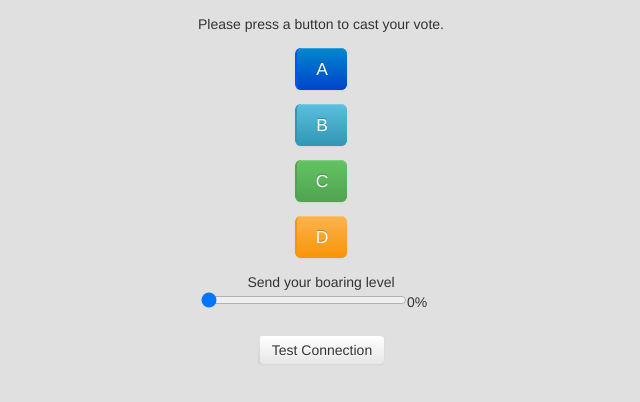
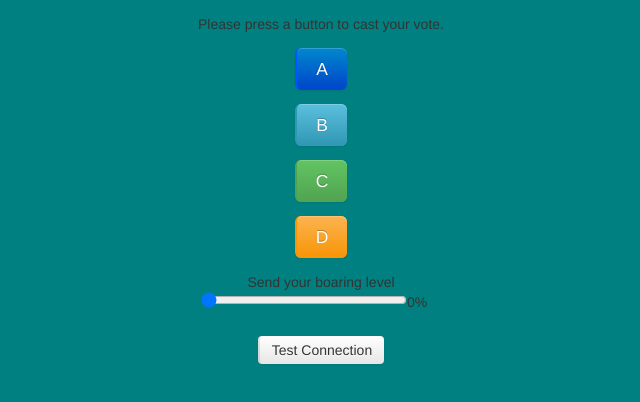
Before and after one commit to Senthile/msurvey, a website: page public/vote.html in a window 1280 px wide. Shown: the whole page, without its empty margins (319-959 px from the left). Drawn offline with Linux system fonts and the light colour scheme.

Commit message:
range added

```diff
--- a/public/vote.html
+++ b/public/vote.html
@@ -11,7 +11,7 @@
         body
         {
             overflow-x: hidden;
-            background: #E0E0E0;
+            background: #008080;
         }
 
         img
```
